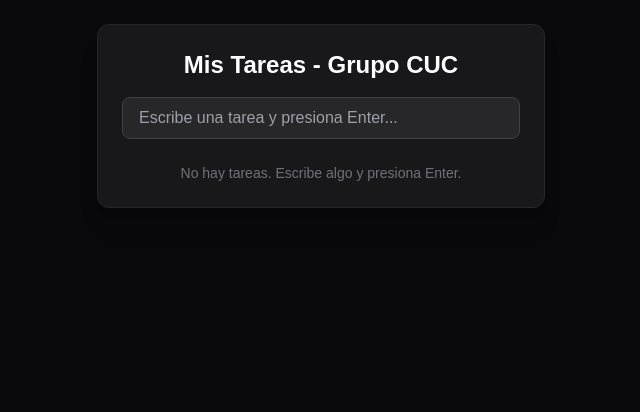
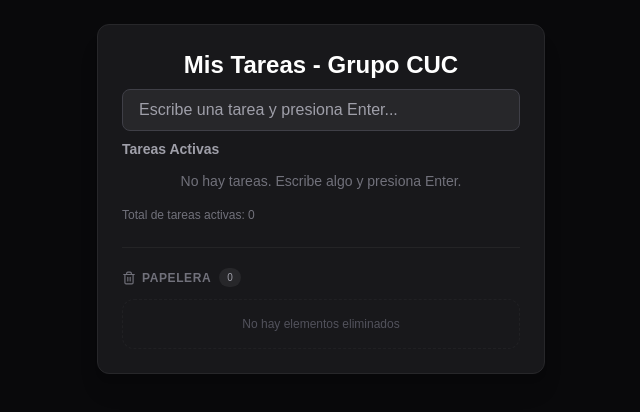
Before and after one commit to cassianidanilson9-code/BPDS, a Next.js app: page / in a window 1280 px wide. Shown: the top 412 px of the page, without its empty margins (319-959 px from the left). Built offline with nearby package versions, Linux system fonts and the light colour scheme.

Commit message:
feat: icono de papelera a la seccion de tareas eliminadas

```diff
--- a/app/page.tsx
+++ b/app/page.tsx
@@ -9,6 +9,7 @@ interface Task {
 
 export default function TodoApp() {
   const [tareas, setTareas] = useState<Task[]>([]);
+  const [deletedtareas, setdeletedTareas] = useState<Task[]>([]);
   const [inputText, setInputText] = useState('');
 
   const [editingId, setEditingId] = useState<number | null>(null);
@@ -50,10 +51,10 @@ export default function TodoApp() {
 
   return (
     <main className="flex min-h-screen flex-col items-center justify-start p-6 bg-zinc-950 text-white">
-      <div className="w-full max-w-md bg-zinc-900 border border-zinc-800 rounded-xl p-6 shadow-xl">
-        <h1 className="text-2xl font-bold mb-4 text-center">Mis Tareas - Grupo CUC</h1>
+      <div className="w-full max-w-md bg-zinc-900 border border-zinc-800 rounded-xl p-6 shadow-xl space-y-6">
+        <h1 className="text-2xl font-bold mb-2 text-center">Mis Tareas - Grupo CUC</h1>
 
-        <div className="mb-6">
+        <div className="mb-2">
           <input
             type="text"
             value={inputText}
@@ -65,6 +66,7 @@ export default function TodoApp() {
         </div>
 
         <div className="space-y-3">
+          <h2 className="text-sm font-semibold text-zinc-400">Tareas Activas</h2>
           {tareas.length === 0 ? (
             <p className="text-center text-zinc-500 text-sm">No hay tareas. Escribe algo y presiona Enter.</p>
           ) : (
@@ -117,7 +119,64 @@ export default function TodoApp() {
               </div>
             ))
           )}
+          <p className="text-xs text-zinc-500 pt-1">
+            Total de tareas activas: {tareas.length}
+          </p>
         </div>
+
+        <div className="mt-6 pt-5 border-t border-zinc-800/80 space-y-3">
+          <div className="flex justify-between items-center">
+            <div className="flex items-center gap-2">
+              <span className="flex items-center gap-1.5 text-xs uppercase tracking-wider font-semibold text-zinc-500">
+                <svg xmlns="http://www.w3.org/2000/svg" width="14" height="14" viewBox="0 0 24 24" fill="none" stroke="currentColor" strokeWidth="2" strokeLinecap="round" strokeLinejoin="round">
+                  <path d="M3 6h18" />
+                  <path d="M19 6v14a2 2 0 0 1-2 2H7a2 2 0 0 1-2-2V6" />
+                  <path d="M8 6V4a2 2 0 0 1 2-2h4a2 2 0 0 1 2 2v2" />
+                  <line x1="10" y1="11" x2="10" y2="17" />
+                  <line x1="14" y1="11" x2="14" y2="17" />
+                </svg>
+                Papelera
+              </span>
+              <span className="px-2 py-0.5 text-[10px] font-medium bg-zinc-800 text-zinc-400 rounded-full">
+                {deletedtareas.length}
+              </span>
+            </div>
+          </div>
+
+          {deletedtareas.length === 0 ? (
+            <div className="py-4 text-center border border-dashed border-zinc-800/60 rounded-xl">
+              <p className="text-xs text-zinc-600">No hay elementos eliminados</p>
+            </div>
+          ) : (
+            <div className="space-y-2">
+              {deletedtareas.map((task) => (
+                <div
+                  key={task.id}
+                  className="group flex items-center justify-between p-3 bg-zinc-900/40 hover:bg-zinc-900 border border-zinc-800/60 rounded-xl transition-all gap-3"
+                >
+                  <span className="text-sm text-zinc-500 line-through truncate flex-1 font-light">
+                    {task.text}
+                  </span>
+                  <div className="flex items-center gap-1.5 opacity-90 group-hover:opacity-100">
+                    <button
+                      type="button"
+                      className="px-2.5 py-1 text-xs bg-zinc-800 hover:bg-zinc-700 text-zinc-300 rounded-lg transition-colors font-medium"
+                    >
+                      Restaurar
+                    </button>
+                    <button
+                      type="button"
+                      className="px-2.5 py-1 text-xs bg-red-500/10 hover:bg-red-500/20 text-red-400 rounded-lg transition-colors font-medium"
+                    >
+                      Borrar
+                    </button>
+                  </div>
+                </div>
+              ))}
+            </div>
+          )}
+        </div>
+
       </div>
     </main>
   );
```
